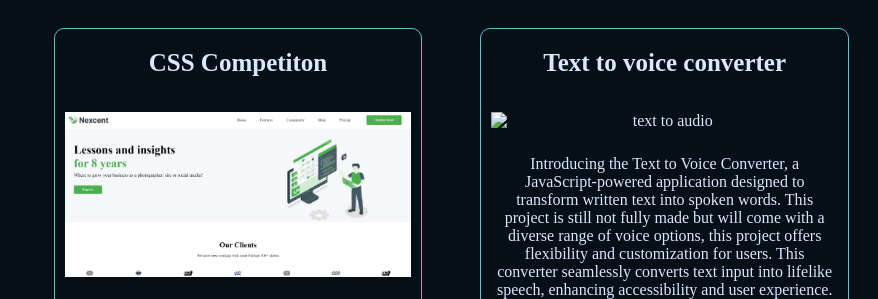
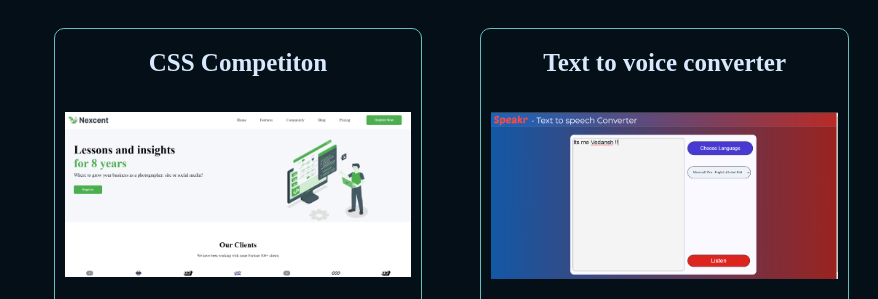
Before and after one commit to Vedanshh14/HO, a plain HTML site: page index.html in a window 1280 px wide. Shown: the part 568-867 px from the top of the page, 402-1280 px from the left. Drawn offline with Linux system fonts and the light colour scheme.

Commit message:
Update index.html

```diff
--- a/index.html
+++ b/index.html
@@ -69,7 +69,7 @@
                 </div>
                 <div class="c" id="c3">
                     <h2 class="head">Text to voice converter</h2>
-                    <img class="ss" src="textaudio1.png" alt="text to audio">
+                    <img class="ss" src="textaudio.png" alt="text to audio">
                     <p class="about">Introducing the Text to Voice Converter, a JavaScript-powered application designed
                         to transform written text into spoken words. This project is still not fully made but will come
                         with a diverse range of voice options, this project offers flexibility and customization for
```
